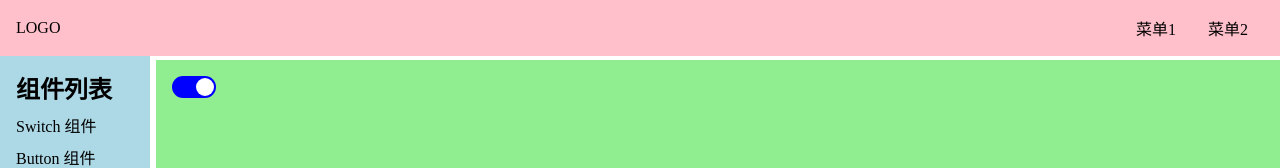
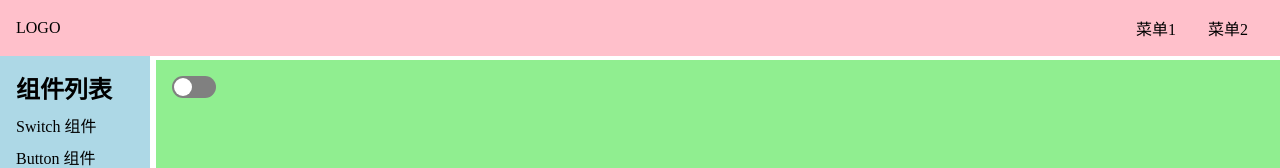
Before and after one commit to chapelll/orange-ui-1, a Vue app in the folder orange-ui-1/: page /#/doc/switch in a window 1280 px wide. Shown: the top 168 px of the page. Built offline with nearby package versions, Linux system fonts and the light colour scheme.

Commit message:
switch传入参数监听事件

```diff
--- a/orange-ui-1/src/components/SwitchDemo.vue
+++ b/orange-ui-1/src/components/SwitchDemo.vue
@@ -1,17 +1,17 @@
 <template>
     <div>
-        <Switch></Switch>
+        <Switch :value="y" @input="toggle"></Switch>
     </div>
 </template>
 
-<script lang="ts">
+<script lang="ts" setup>
+import { ref } from 'vue';
 import Switch from '../lib/Switch.vue'
-export default {
-    components: {
-        Switch
-    }
+
+const y = ref(false)
+const toggle = (e) => {
+    y.value = e
 }
-
 </script>
 
 
--- a/orange-ui-1/src/lib/Switch.vue
+++ b/orange-ui-1/src/lib/Switch.vue
@@ -1,13 +1,14 @@
 <template>
-    <button @click="toggle" :class="{ 'checked': checked }"> <span></span> </button>
+    <button @click="toggle" :class="{ 'checked': props.value }"> <span></span> </button>
 </template>
 
 <script setup lang="ts">
-import { ref } from 'vue'
-const checked = ref(true)
+// import { ref } from 'vue'
+const props = defineProps(['value'])
+const emits = defineEmits(['input'])
 
 const toggle = () => {
-    checked.value = !checked.value
+    emits('input', !props.value)
 }
 
 </script>
```
